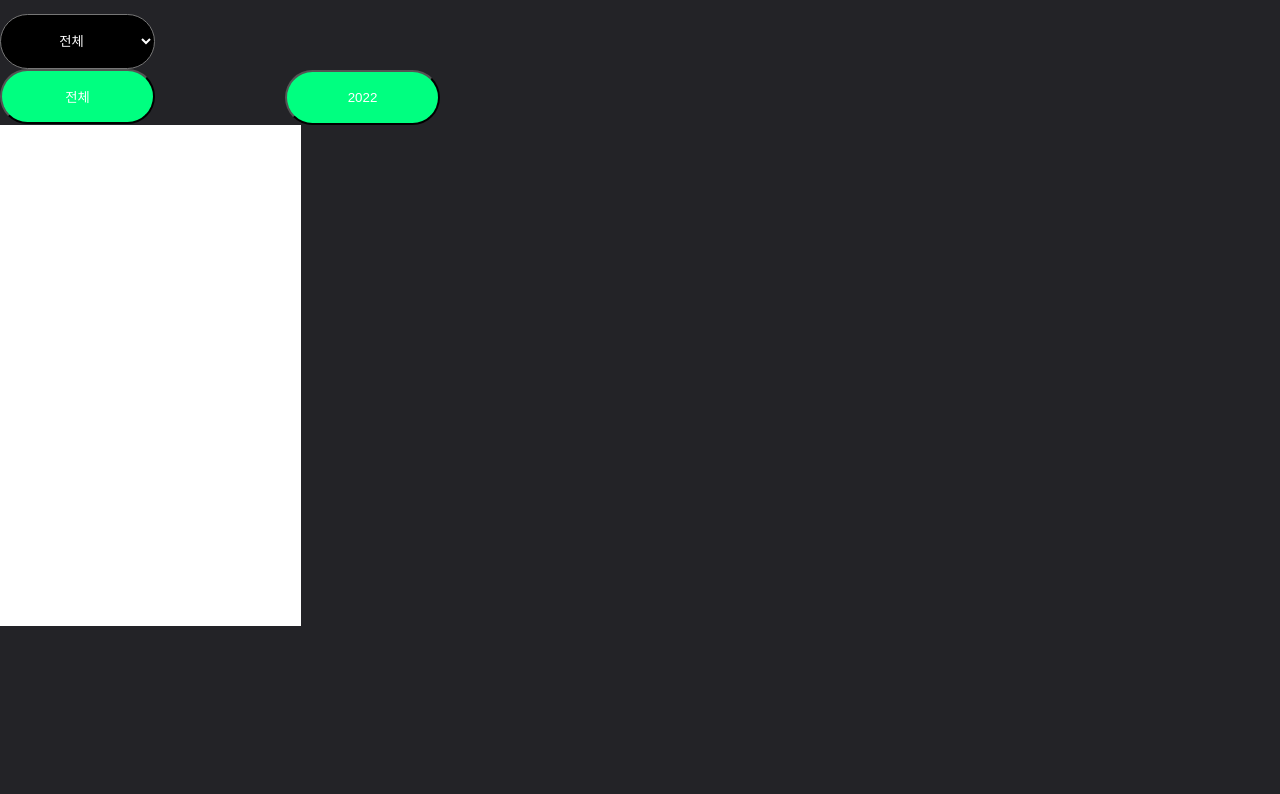
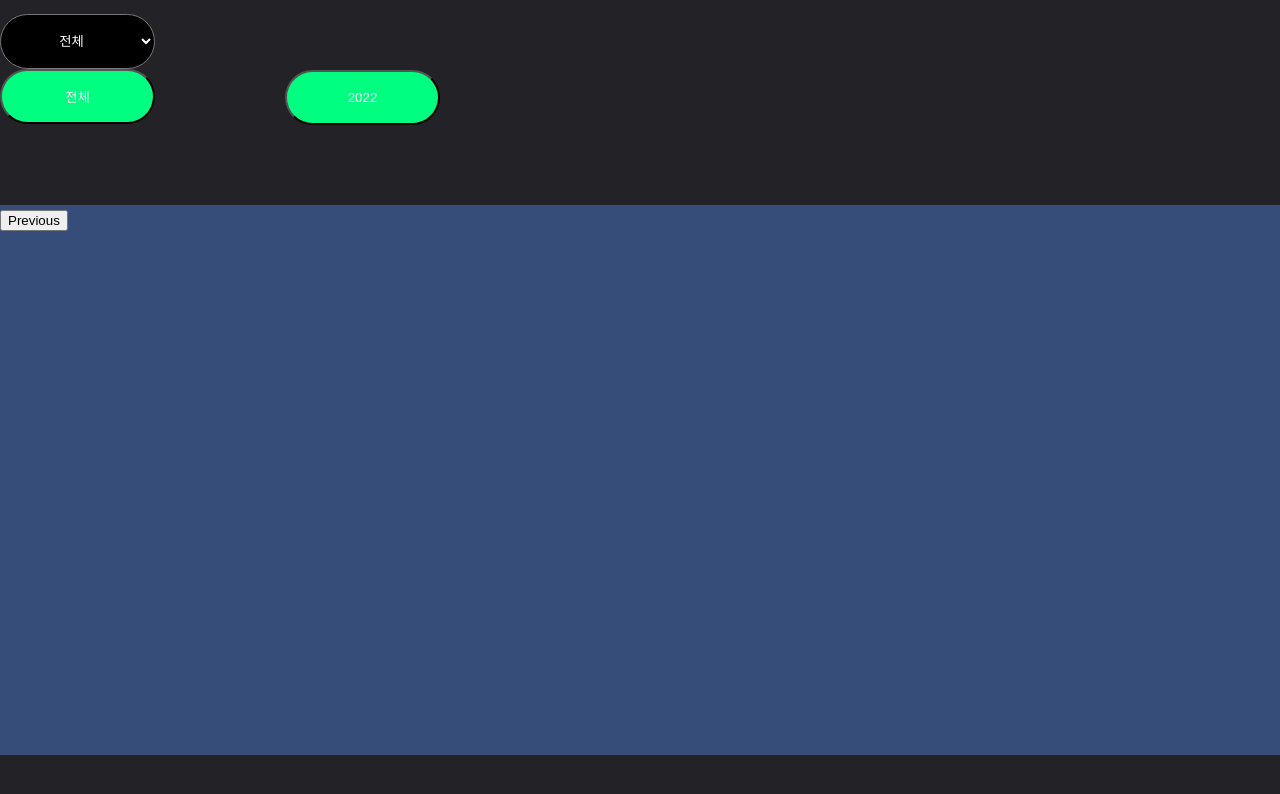
Before and after one commit to BiBimBapClub/bibim-web-ui, a React (Create React App) app: page / in a window 1280 px wide. Both pictures are taken after a click on the element "명예의 전당". Shown: the top 794 px of the page. Built offline with nearby package versions, Linux system fonts and the light colour scheme.

Commit message:
Carousel Start

```diff
--- a/package.json
+++ b/package.json
@@ -11,11 +11,14 @@
     "@types/node": "^16.7.13",
     "@types/react": "^18.0.15",
     "@types/react-dom": "^18.0.6",
+    "@types/react-slick": "^0.23.10",
     "@types/styled-components": "^5.1.25",
     "antd": "^4.21.6",
     "react": "^18.2.0",
     "react-dom": "^18.2.0",
     "react-scripts": "5.0.1",
+    "react-slick": "^0.29.0",
+    "slick-carousel": "^1.8.1",
     "styled-components": "^5.3.5",
     "typescript": "^4.4.2",
     "web-vitals": "^2.1.0"
--- a/src/globalStyle.css
+++ b/src/globalStyle.css
@@ -3,6 +3,8 @@
   src: url('./fonts/Recipekorea\ 레코체\ FONT.ttf');
 }
 @import '~antd/dist/antd.css';
+@import '~slick-carousel/slick/slick.css';
+@import '~slick-carousel/slick/slick-theme.css';
 #root {
   margin: 0;
   width: 100vw;
--- a/src/pages/Introduction/HonorOfBBBContent.tsx
+++ b/src/pages/Introduction/HonorOfBBBContent.tsx
@@ -1,6 +1,7 @@
 import React, { ChangeEventHandler, useState } from 'react';
 import { Row, Col, Button } from 'antd';
 import styled from 'styled-components';
+import Slider from 'react-slick';
 import Dropdown from '../../components/common/Dropdown';
 import ContentWrapper from '../../components/common/ContentWrapper';
 
@@ -35,19 +36,35 @@ const ButtonYear = styled(Button)`
   border-radius: 30px;
   text-align: center;
 `;
+const HonorRow = styled.div`
+  display: flex;
+  flex-direction: row;
+  margin-top: 80px;
+  width: 100%;
+  height: 550px;
+  line-height: 225px;
+  align-items: center;
+  justify-content: center;
+  color: #ffffff;
+  background-color: #364d79;
+`;
+const Carousel = styled(Slider)`
+  width: 100%;
+  height: 540px;
+`;
+
 const HonorBox = styled.div`
-  display: flex;
-  flex-direction: column;
   background-color: white;
-  width: 301px;
+  line-height: 45px;
+  width: 300px;
   height: 501px;
 `;
+
 function HonorOfBBBContent(): React.ReactElement {
   // 여기서 페이지 변경하는 로직 만들면 되지 않을까
 
   const yearList = ['전체', '2020', '2021', '2022'];
   const [currentSelectYear, setCurrentSelectYear] = useState('');
-
   const handleOnChangeYear: ChangeEventHandler<HTMLSelectElement> = (e) => {
     const { target } = e;
     console.log(currentSelectYear);
@@ -57,6 +74,15 @@ function HonorOfBBBContent(): React.ReactElement {
       setCurrentSelectYear(target.value);
     }
   };
+  const settings = {
+    className: 'center',
+    centerMode: true,
+    infinite: true,
+    centerPadding: '60px',
+    slidesToShow: 3,
+    speed: 500,
+  };
+
   return (
     <ContentWrapper
       title="명예의 전당"
@@ -76,8 +102,9 @@ function HonorOfBBBContent(): React.ReactElement {
           </BtnCol>
           <BtnCol span={9} />
         </BtnRow>
-        <CommonRow>
-          <CommonCol>
+
+        <HonorRow>
+          <Carousel {...{ settings }}>
             <HonorBox>
               <h3>스터디</h3>
               <div />
@@ -87,8 +114,26 @@ function HonorOfBBBContent(): React.ReactElement {
               <h6>전화번호</h6>
               <h6>전화번호</h6>
             </HonorBox>
-          </CommonCol>
-        </CommonRow>
+            <HonorBox>
+              <h3>스터디2</h3>
+              <div />
+              <h5>컴퓨터공학과</h5>
+              <h2>이름</h2>
+              <h6>전화번호</h6>
+              <h6>전화번호</h6>
+              <h6>전화번호</h6>
+            </HonorBox>
+            <HonorBox>
+              <h3>스터디3</h3>
+              <div />
+              <h5>컴퓨터공학과</h5>
+              <h2>이름</h2>
+              <h6>전화번호</h6>
+              <h6>전화번호</h6>
+              <h6>전화번호</h6>
+            </HonorBox>
+          </Carousel>
+        </HonorRow>
       </>
     </ContentWrapper>
   );
```
Also changed, not shown: 1 other file (tests, documents, lock files or other folders).
